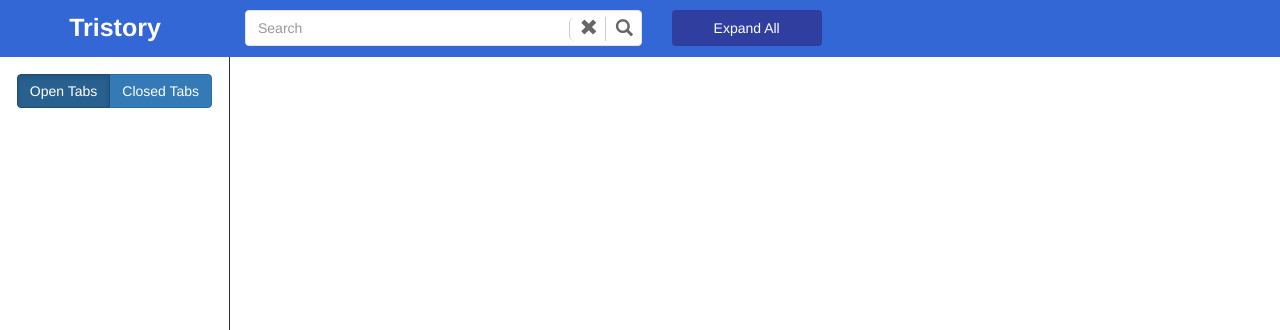
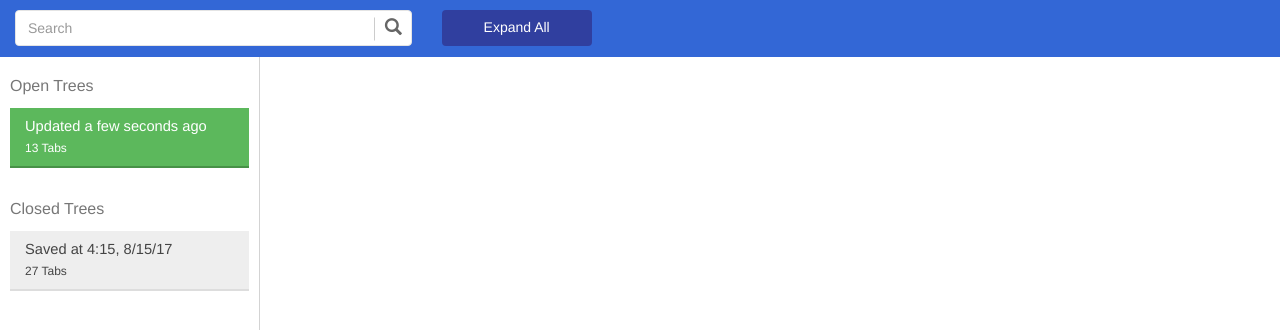
Before and after one commit to chrisfischer/Tristory, a browser extension: page app/main.html in a window 1280 px wide. Shown: the top 330 px of the page. Drawn offline with Linux system fonts and the light colour scheme.

Commit message:
Changed open/closed buttons

```diff
--- a/app/main.html
+++ b/app/main.html
@@ -22,48 +22,76 @@
   </head>
   <body>
     <nav class="navbar navbar-fixed-top top">
-      <div class="col-md-1 logo">Tristory</div>
       <div class="col-md-4">
         <div class="custom-search-input">
           <div class="input-group col-md-12">
             <input id="searchInput" type="text" class="form-control input-md" placeholder="Search" />
             <span class="input-group-btn">
-              <button id="clearBtn" class="btn btn-info btn-lg" type="button">
+              <button id="clearBtn" class="btn btn-lg btn-primary-outline clearBtn" type="button">
                 <i class="glyphicon glyphicon-remove"></i>
               </button>
             </span>
             <span class="input-group-btn">
-              <button id="searchBtn" class="btn btn-info btn-lg" type="button">
+              <button id="searchBtn" class="btn btn-lg btn-primary-outline searchBtn" type="button">
                 <i class="glyphicon glyphicon-search"></i>
               </button>
             </span>
           </div>
         </div>
       </div>
-      <div class="col-md-1 expandAll">
-        <a id="expandAll" class="btn">Expand All</a>
+      <div class="col-md-1 expandAllContainer">
+        <a id="expandAll" class="btn expandAllBtn">Expand All</a>
       </div>
       <div class="col-md-4">
-        <div class="truncate" id="fullTitle"></div>
-        <div class="truncate" id="fullUrl"></div>
+        <div class="truncate fullTitle" id="fullTitle"></div>
+        <div class="truncate fullUrl" id="fullUrl"></div>
       </div>
     </nav>
 
     <div class="navbar-fixed-left space">
-        <div class="side-bar-top">
-          <div class="btn-group center-align" data-toggle="buttons">
-            <label class="btn btn-primary active" id="option1" aria-pressed="true">
-              <input type="radio" name="options" autocomplete="off">Open Tabs
-            </label>
-            <label class="btn btn-primary" id="option2" aria-pressed="true">
-              <input type="radio" name="options" autocomplete="off">Closed Tabs
+      <div class="side-bar-container">
+        <div class="side-bar-top"></div>
+        <!--
+        <div class="btn-group" data-toggle="buttons">
+          <label class="btn btn-primary active" id="option3" aria-pressed="true">
+            <input type="radio" name="options" autocomplete="off">Open Tabs
+          </label>
+          <label class="btn btn-primary" id="option4" aria-pressed="true">
+            <input type="radio" name="options" autocomplete="off">Closed Tabs
+          </label>
+        </div>
+        -->
+        <div class="funkyradio">
+          <div class="box-header">Open Trees</div>
+          <div class="funkyradio-open">
+              <input type="radio" name="radio" id="radio1" checked />
+              <label class="box-text-container" for="radio1" id="option1">
+                <div class="box-title">
+                  Updated a few seconds ago
+                </div>
+                <div class="box-subtitle">
+                  13 Tabs
+              </div>
+              </label>
+          </div>
+          <div class="box-header">Closed Trees</div>
+          <div class="funkyradio-closed">
+            <input type="radio" name="radio" id="radio2"/>
+            <label class="box-text-container" for="radio2" id="option2">
+              <div class="box-title">
+                Saved at 4:15, 8/15/17
+              </div>
+              <div class="box-subtitle">
+                  27 Tabs
+              </div>
             </label>
           </div>
         </div>
+      </div>
     </div>
 
     <div class="row">
-      <div class="col-xs-2"></div>
+      <div class="col-xs-2 tree-padding"></div>
       <tree class="col-xs-1"></tree>
     </div>
   </body>
--- a/app/styles/main.css
+++ b/app/styles/main.css
@@ -34,65 +34,92 @@
 /* for nav bar */
 .top {
   background-color: rgb(51, 103, 214);
+  padding-bottom: 10px;
   padding-top: 10px;
-  padding-bottom: 10px;
-}
-
-.hug-left {
-  padding-left: 0px !important;
-  margin-left: 0px !important;
-}
-
-.push-off-left {
-  padding-left: 15px;
-}
-
-.float-right {
-  float: right;
-  padding-right: 15px;
 }
 
 /* for full title and url display */
 .truncate {
+  color: #fff;
   margin-top: -3px;
-  width: 100%;
-  white-space: nowrap;
   overflow: hidden;
   text-overflow: ellipsis;
-  color: #fff;
+  white-space: nowrap;
+  width: 100%;
 }
 
-#fullTitle {
+.fullTitle {
+  font-size: 16px;
+  font-weight: bold;
   padding-top: 2px;
-  font-weight: bold;
-  font-size: 16px;
 }
 
-#fullUrl {
+.fullUrl {
   font-size: 12px;
 }
 
 /* expandAll button */
-#expandAll {
-  width: 150px;
+.expandAllBtn {
   background-color: #303f9f;
   color: #fff;
   height: 36px;
   padding-top: 7px;
+  width: 150px;
 }
 
-.expandAll {
+.expandAllBtn:hover {
+  background-color: #2d3b96;
+  color: #fff !important;
+}
+
+.expandAllContainer {
   width: 175px !important;
 }
 
 /* logo */
 .logo {
+  color: #fff;
+  font-family: Helvetica, Arial, sans-serif;
   font-size: 25px;
+  font-weight: bold;
   text-align: center;
   width: 230px !important;
-  font-family: Helvetica, Arial, sans-serif;
-  font-weight: bold;
-  color: #fff;
+}
+
+
+/* Search */
+.custom-search-input {
+  background-color: #fff;
+  border: solid 1px #E4E4E4;
+  border-radius: 4px;
+}
+
+.custom-search-input input,
+.custom-search-input input:focus {
+  border: 0;
+  box-shadow: none;
+}
+
+.custom-search-input button,
+.custom-search-input button:hover,
+.custom-search-input button:active,
+.custom-search-input button:focus {
+  background: none;
+  box-shadow: none;
+  color: #666666;
+  margin: 2px 0 0 0;
+  padding: 0 8px 0 10px;
+}
+
+.custom-search-input .searchBtn,
+.custom-search-input .searchBtn:hover {
+  border-left: solid 1px #ccc;
+  font-size: 17px;
+}
+
+.custom-search-input .clearBtn {
+  font-size: 15px;
+  visibility: hidden;
 }
 
 /* for the side bar */
@@ -108,52 +135,97 @@
 
 .space {
   background-color: #fff;
-  border-color: lightgray;
-  border-right: 1px solid;
+  border-right: 1px solid lightgray;
   height: 100vh;
   text-align: center;
-  width: 230px;
+  width: 260px;
+}
+
+.tree-padding {
+  min-width: 200px;
+}
+
+.side-bar-container {
+  padding: 10px;
 }
 
 .side-bar-top {
-  margin-top: 74px;
+  margin-top: 40px;
 }
 
-/* Search */
-.custom-search-input {
-  background-color: #fff;
-  border: solid 1px #E4E4E4;
-  border-radius: 4px;
+.box-header {
+  color: #777;
+  font-size: 12pt;
+  font-weight: 400;
+  padding-top: 25px;
+  text-align: left;
 }
 
-.custom-search-input input {
-  border: 0;
-  box-shadow: none;
+.box-title {
+  font-size: 11pt;
 }
 
-.custom-search-input button {
-  background: none;
-  border: 0;
-  border-left: solid 1px #ccc;
-  box-shadow: none;
-  color: #666666;
-  margin: 2px 0 0 0;
-  padding: 0 8px 0 10px;
+.box-subtitle {
+  font-size: 9pt;
+  margin-top: 5px;
 }
 
-.custom-search-input button:hover {
-  border: 0;
-  border-left: solid 1px #ccc;
-  box-shadow: none;
+.funkyradio div {
+  clear: both;
+  overflow: hidden;
 }
 
-.custom-search-input .glyphicon-search {
-  font-size: 17px;
+.funkyradio label {
+  font-weight: normal;
+  width: 100%;
 }
 
-.clearBtn {
-  border: 0 !important;
-  border-left: 0 !important;
-  font-size: 15px;
+.funkyradio input[type="radio"],
+.funkyradio input[type="checkbox"] {
+  display: none;
   visibility: hidden;
 }
+
+.funkyradio input[type="radio"]:empty ~ .box-text-container,
+.funkyradio input[type="checkbox"]:empty ~ .box-text-container {
+  background-color: #eee;
+  border-bottom: 2px solid #ddd;
+  color: #444;
+  cursor: pointer;
+  font-weight: 400;
+  height: 60px;
+  line-height: 1.25em;
+  margin-top: 10px;
+  padding-left: 15px;
+  padding-right: 15px;
+  padding-top: 10px;
+  text-align: left;
+  user-select: none;
+  -webkit-user-select: none;
+  -moz-user-select: none;
+  -ms-user-select: none;
+}
+
+.funkyradio input[type="radio"]:hover:not(:checked) ~ .box-text-container,
+.funkyradio input[type="checkbox"]:hover:not(:checked) ~ .box-text-container {
+  color: #111;
+}
+
+.funkyradio input[type="radio"]:checked ~ .box-text-container,
+.funkyradio input[type="checkbox"]:checked ~ .box-text-container {
+  font-weight: 500;
+}
+
+.funkyradio-open input[type="radio"]:checked ~ .box-text-container,
+.funkyradio-open input[type="checkbox"]:checked ~ .box-text-container {
+  background-color: #5cb85c;
+  border-bottom: 2px solid #479147;
+  color: #fff;
+}
+
+.funkyradio-closed input[type="radio"]:checked ~ .box-text-container,
+.funkyradio-closed input[type="checkbox"]:checked ~ .box-text-container {
+  background-color: #337ab7;
+  border-bottom: 2px solid #2b679b;
+  color: #fff;
+}
```
Also changed, not shown: app/scripts/main.js (+75 -73 lines), 1 other file.
